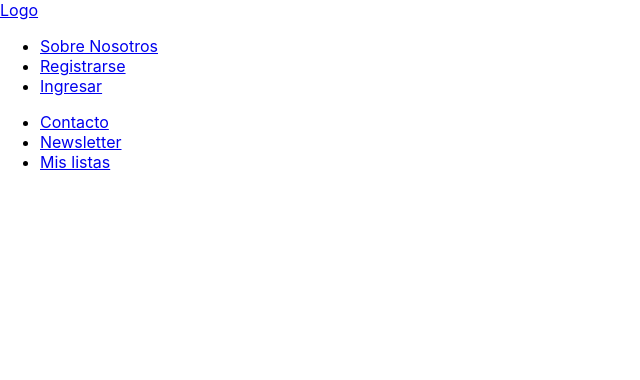
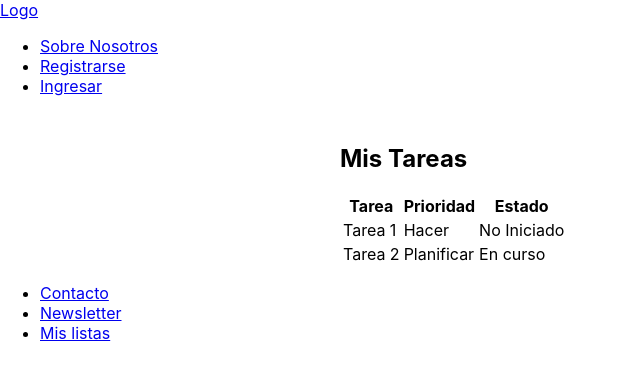
Before and after one commit to tanonibrenda/front_test, a React (Create React App) app in the folder todo-app/: page /task-list in a window 1280 px wide. Shown: the top 380 px of the page, without its empty margins (0-640 px from the left). Built offline with nearby package versions, Linux system fonts and the light colour scheme.

Commit message:
compilaSinRegistrar

```diff
--- a/todo-app/src/App.js
+++ b/todo-app/src/App.js
@@ -5,10 +5,11 @@ import Home from './components/Home';
 import Register from './components/Register';
 import Welcome from './components/Welcome';
 import CreateList from './components/CreateList';
+import TaskList from './components/TaskList';
 import Footer from './components/Footer';
+import './App.css';
 
 function App() {
-  // Suponiendo que estos valores se obtienen después de registrarse o iniciar sesión
   const nombre = "Juan";
   const apellido = "Pérez";
 
@@ -20,7 +21,8 @@ function App() {
           <Route exact path="/" element={<Home />} />
           <Route path="/register" element={<Register />} />
           <Route path="/welcome" element={<Welcome nombre={nombre} apellido={apellido} />} />
-          <Route path="/crear-lista" element={<CreateList />} />
+          <Route path="/create-list" element={<CreateList />} />  {/* Asegurarse de usar la ruta correcta */}
+          <Route path="/task-list" element={<TaskList />} />  {/* Asegurarse de incluir la ruta del TaskList */}
           {/* Otros routes para las demás páginas */}
         </Routes>
         <Footer />
--- /dev/null
+++ b/todo-app/src/components/TaskList.js
@@ -0,0 +1,35 @@
+import React from 'react';
+
+const TaskList = () => {
+  // Datos iniciales de ejemplo. Debes conectarlos con el backend.
+  const tasks = [
+    { tarea: 'Tarea 1', prioridad: 'Hacer', estado: 'No Iniciado' },
+    { tarea: 'Tarea 2', prioridad: 'Planificar', estado: 'En curso' }
+  ];
+
+  return (
+    <div className="container mt-5">
+      <h2>Mis Tareas</h2>
+      <table className="table table-striped">
+        <thead>
+          <tr>
+            <th scope="col">Tarea</th>
+            <th scope="col">Prioridad</th>
+            <th scope="col">Estado</th>
+          </tr>
+        </thead>
+        <tbody>
+          {tasks.map((task, index) => (
+            <tr key={index}>
+              <td>{task.tarea}</td>
+              <td>{task.prioridad}</td>
+              <td>{task.estado}</td>
+            </tr>
+          ))}
+        </tbody>
+      </table>
+    </div>
+  );
+};
+
+export default TaskList;
```
Also changed, not shown: 1 other file (tests, documents, lock files or other folders).
